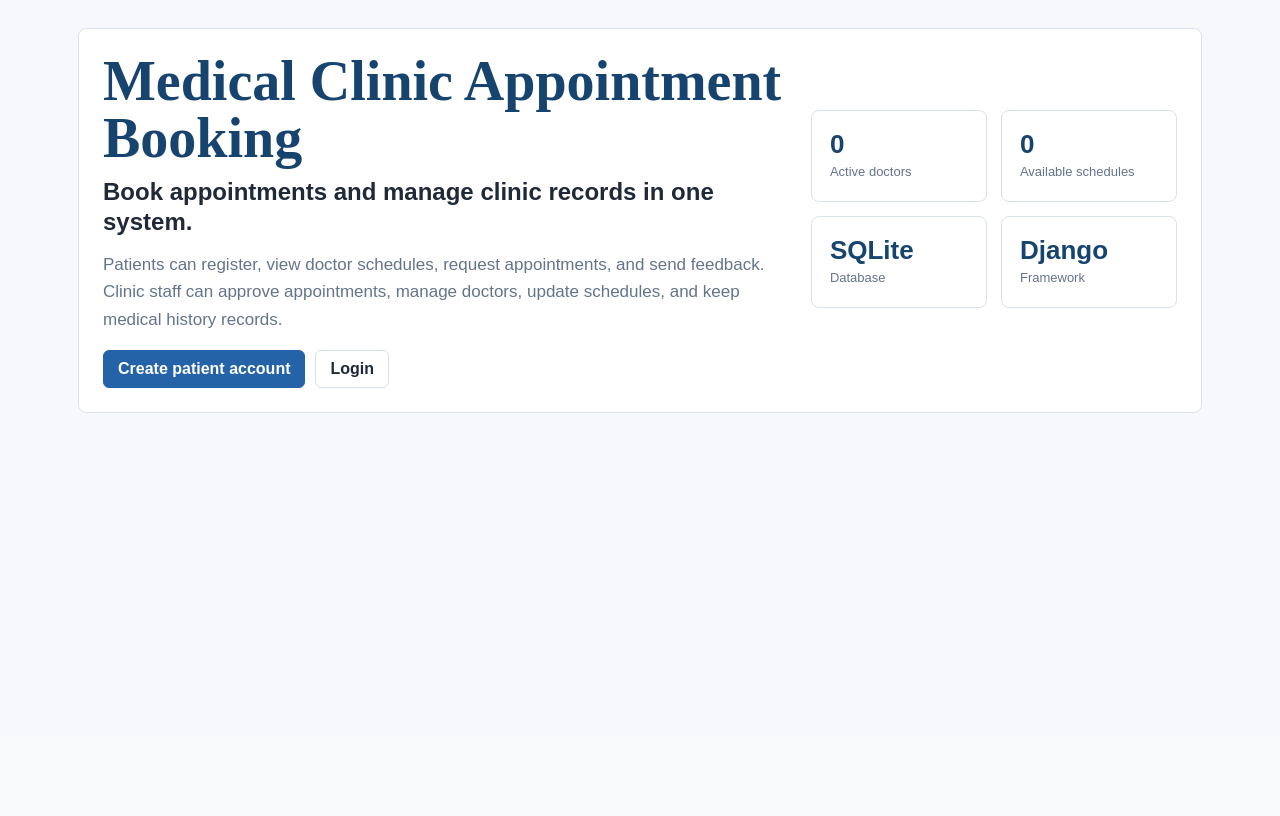
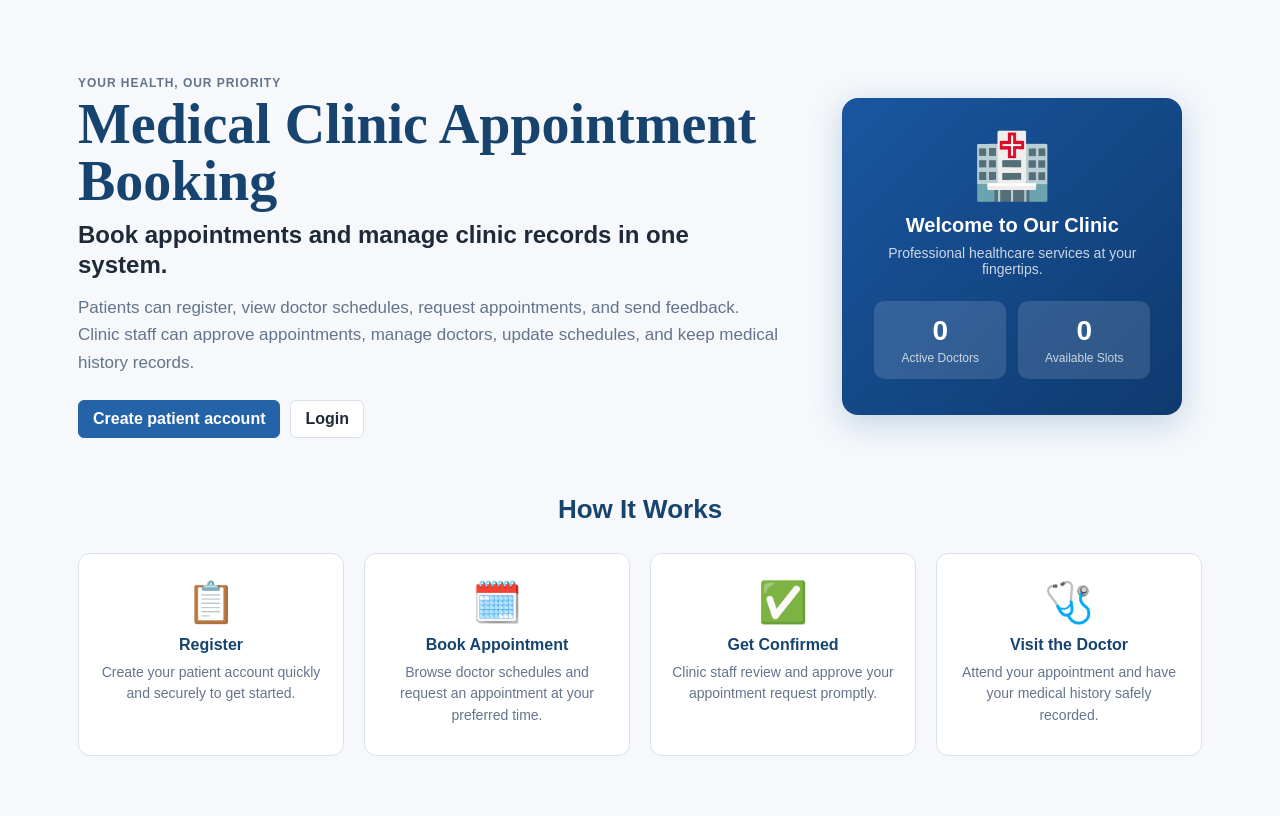
Before and after one commit to mutebisteven35-hub/ClinicAppointmentSystem, a Django app: page / in a window 1280 px wide. Shown: the part 63-879 px from the top of the page. Before the commit the page ends 476 px from the top, so only its background shows below. Run offline with Django 5.2, Linux system fonts and the light colour scheme; data that the repository does not hold is empty.

Commit message:
feat: doctor workspace, homepage redesign, password reset, hide tech stack
- Add DoctorProfile model linking User accounts to Doctor records
- Add doctor dashboard with pending requests, today's appointments, and stats
- Add doctor appointments list with approve/cancel/complete actions
- Add management command: link_doctor_user to assign users to doctors
- Redesign homepage with hero section, clinic stats card, and how-it-works grid
- Remove SQLite/Django tech stack cards from homepage
- Add password reset flow (request, email, confirm, complete) with templates
- Add Forgot password link on login page
- Update base.html nav to show doctor workspace links when logged in as doctor
- Add migration 0002_doctorprofile

```diff
--- a/appointments/urls.py
+++ b/appointments/urls.py
@@ -8,6 +8,17 @@ urlpatterns = [
     path('register/', views.register, name='register'),
     path('login/', auth_views.LoginView.as_view(template_name='registration/login.html'), name='login'),
     path('logout/', auth_views.LogoutView.as_view(), name='logout'),
+
+    # Password reset
+    path('password-reset/', auth_views.PasswordResetView.as_view(template_name='registration/password_reset.html', email_template_name='registration/password_reset_email.html', subject_template_name='registration/password_reset_subject.txt'), name='password_reset'),
+    path('password-reset/done/', auth_views.PasswordResetDoneView.as_view(template_name='registration/password_reset_done.html'), name='password_reset_done'),
+    path('password-reset/confirm/<uidb64>/<token>/', auth_views.PasswordResetConfirmView.as_view(template_name='registration/password_reset_confirm.html'), name='password_reset_confirm'),
+    path('password-reset/complete/', auth_views.PasswordResetCompleteView.as_view(template_name='registration/password_reset_complete.html'), name='password_reset_complete'),
+
+    # Doctor workspace
+    path('doctor/', views.doctor_dashboard, name='doctor_dashboard'),
+    path('doctor/appointments/', views.doctor_appointments, name='doctor_appointments'),
+    path('doctor/appointments/<int:pk>/action/', views.doctor_appointment_action, name='doctor_appointment_action'),
 
     path('dashboard/', views.patient_dashboard, name='patient_dashboard'),
     path('appointments/', views.patient_appointments, name='patient_appointments'),
--- a/appointments/views.py
+++ b/appointments/views.py
@@ -296,3 +296,76 @@ def _save_form(request, form_class, template_name, redirect_name, success_messag
     return render(request, template_name, {'form': form, 'object': instance})
 
 # Create your views here.
+
+
+def doctor_required(view_func):
+    """Allow access only to users who have a linked DoctorProfile."""
+    from .models import DoctorProfile
+
+    def wrapper(request, *args, **kwargs):
+        if not request.user.is_authenticated:
+            from django.contrib.auth.views import redirect_to_login
+            return redirect_to_login(request.get_full_path())
+        if not hasattr(request.user, 'doctor_profile'):
+            messages.error(request, 'You do not have a doctor account.')
+            return redirect('home')
+        return view_func(request, *args, **kwargs)
+    return wrapper
+
+
+@doctor_required
+def doctor_dashboard(request):
+    from .models import DoctorProfile
+    doctor = request.user.doctor_profile.doctor
+    pending = Appointment.objects.filter(doctor=doctor, status=Appointment.PENDING).select_related('patient').order_by('date', 'time')
+    today_appointments = Appointment.objects.filter(doctor=doctor, date=timezone.localdate(), status=Appointment.APPROVED).select_related('patient')
+    return render(request, 'appointments/doctor/dashboard.html', {
+        'doctor': doctor,
+        'pending': pending,
+        'pending_count': pending.count(),
+        'today_count': today_appointments.count(),
+        'today_appointments': today_appointments,
+        'total_patients': Appointment.objects.filter(doctor=doctor, status=Appointment.APPROVED).values('patient').distinct().count(),
+    })
+
+
+@doctor_required
+def doctor_appointments(request):
+    doctor = request.user.doctor_profile.doctor
+    status = request.GET.get('status', '')
+    appointments = Appointment.objects.filter(doctor=doctor).select_related('patient')
+    if status:
+        appointments = appointments.filter(status=status)
+    return render(request, 'appointments/doctor/appointments.html', {
+        'appointments': appointments,
+        'status': status,
+        'status_choices': Appointment.STATUS_CHOICES,
+        'doctor': doctor,
+    })
+
+
+@doctor_required
+def doctor_appointment_action(request, pk):
+    doctor = request.user.doctor_profile.doctor
+    appointment = get_object_or_404(Appointment, pk=pk, doctor=doctor)
+    if request.method == 'POST':
+        action = request.POST.get('action')
+        note = request.POST.get('admin_note', '').strip()
+        if action == 'approve' and appointment.status == Appointment.PENDING:
+            appointment.status = Appointment.APPROVED
+            appointment.admin_note = note
+            appointment.save(update_fields=['status', 'admin_note', 'updated_at'])
+            messages.success(request, 'Appointment approved.')
+        elif action == 'cancel' and appointment.status in [Appointment.PENDING, Appointment.APPROVED]:
+            appointment.status = Appointment.CANCELLED
+            appointment.admin_note = note
+            appointment.save(update_fields=['status', 'admin_note', 'updated_at'])
+            messages.success(request, 'Appointment cancelled.')
+        elif action == 'complete' and appointment.status == Appointment.APPROVED:
+            appointment.status = Appointment.COMPLETED
+            appointment.admin_note = note
+            appointment.save(update_fields=['status', 'admin_note', 'updated_at'])
+            messages.success(request, 'Appointment marked as completed.')
+        else:
+            messages.warning(request, 'Invalid action or appointment state.')
+    return redirect('doctor_appointments')
--- a/static/appointments/styles.css
+++ b/static/appointments/styles.css
@@ -497,3 +497,235 @@ dd {
         font-size: 20px;
     }
 }
+
+/* ── Hero Section ── */
+.hero-section {
+    display: grid;
+    grid-template-columns: minmax(0, 1.3fr) minmax(280px, 0.7fr);
+    gap: 40px;
+    align-items: center;
+    padding: 48px 0 40px;
+}
+
+.hero-actions {
+    margin-top: 24px;
+}
+
+.hero-visual {
+    display: flex;
+    justify-content: center;
+}
+
+.hospital-card {
+    background: linear-gradient(135deg, #1a56a0 0%, #0e3a6e 100%);
+    color: #fff;
+    border-radius: 16px;
+    padding: 36px 32px;
+    text-align: center;
+    box-shadow: 0 8px 32px rgba(37, 99, 168, 0.25);
+    width: 100%;
+    max-width: 340px;
+}
+
+.hospital-icon {
+    font-size: 64px;
+    margin-bottom: 16px;
+    line-height: 1;
+}
+
+.hospital-card h3 {
+    margin: 0 0 8px;
+    color: #fff;
+    font-size: 20px;
+}
+
+.hospital-card p {
+    color: rgba(255,255,255,0.78);
+    font-size: 14px;
+    margin: 0 0 24px;
+}
+
+.clinic-stats {
+    display: grid;
+    grid-template-columns: 1fr 1fr;
+    gap: 12px;
+    margin-top: 8px;
+}
+
+.clinic-stat {
+    background: rgba(255,255,255,0.13);
+    border-radius: 10px;
+    padding: 14px 10px;
+}
+
+.clinic-stat-number {
+    display: block;
+    font-size: 28px;
+    font-weight: 700;
+    color: #fff;
+}
+
+.clinic-stat-label {
+    display: block;
+    font-size: 12px;
+    color: rgba(255,255,255,0.75);
+    margin-top: 4px;
+}
+
+/* ── Features Section ── */
+.features-section {
+    padding: 16px 0 32px;
+}
+
+.features-title {
+    text-align: center;
+    color: var(--accent-dark);
+    font-size: 26px;
+    margin-bottom: 28px;
+}
+
+.features-grid {
+    display: grid;
+    grid-template-columns: repeat(4, minmax(0, 1fr));
+    gap: 20px;
+}
+
+.feature-card {
+    background: #fff;
+    border: 1px solid var(--line);
+    border-radius: 12px;
+    padding: 28px 20px;
+    text-align: center;
+    transition: box-shadow 0.2s;
+}
+
+.feature-card:hover {
+    box-shadow: 0 4px 16px rgba(37,99,168,0.1);
+}
+
+.feature-icon {
+    font-size: 40px;
+    margin-bottom: 14px;
+    line-height: 1;
+}
+
+.feature-card h3 {
+    margin: 0 0 8px;
+    color: var(--accent-dark);
+    font-size: 16px;
+}
+
+.feature-card p {
+    color: var(--muted);
+    font-size: 14px;
+    margin: 0;
+    line-height: 1.55;
+}
+
+@media (max-width: 860px) {
+    .hero-section {
+        grid-template-columns: 1fr;
+        padding: 28px 0 24px;
+    }
+
+    .features-grid {
+        grid-template-columns: repeat(2, minmax(0, 1fr));
+    }
+
+    .hospital-card {
+        max-width: 100%;
+    }
+}
+
+@media (max-width: 560px) {
+    .features-grid {
+        grid-template-columns: 1fr;
+    }
+}
+
+/* ── Doctor Dashboard ── */
+.stat-card {
+    background: #fff;
+    border: 1px solid var(--line);
+    border-radius: 12px;
+    padding: 28px 24px;
+    text-align: center;
+}
+
+.stat-number {
+    display: block;
+    font-size: 40px;
+    font-weight: 700;
+    color: var(--accent);
+}
+
+.stat-label {
+    display: block;
+    font-size: 13px;
+    color: var(--muted);
+    margin-top: 6px;
+}
+
+.summary-grid.three {
+    display: grid;
+    grid-template-columns: repeat(3, minmax(0, 1fr));
+    gap: 20px;
+    margin-bottom: 28px;
+}
+
+.button.small {
+    font-size: 13px;
+    padding: 6px 12px;
+}
+
+.button.danger {
+    background: #dc2626;
+    color: #fff;
+    border-color: #dc2626;
+}
+
+.button.danger:hover {
+    background: #b91c1c;
+    border-color: #b91c1c;
+}
+
+.badge {
+    display: inline-block;
+    padding: 3px 10px;
+    border-radius: 99px;
+    font-size: 12px;
+    font-weight: 600;
+    text-transform: capitalize;
+}
+
+.badge.pending   { background: #fef3c7; color: #92400e; }
+.badge.approved  { background: #d1fae5; color: #065f46; }
+.badge.cancelled { background: #fee2e2; color: #991b1b; }
+.badge.completed { background: #e0e7ff; color: #3730a3; }
+
+.section-heading.compact {
+    margin-bottom: 16px;
+}
+
+.inline-filter {
+    display: flex;
+    align-items: center;
+    gap: 8px;
+    flex-wrap: wrap;
+}
+
+.empty {
+    text-align: center;
+    padding: 32px;
+    color: var(--muted);
+}
+
+.table-wrap {
+    overflow-x: auto;
+}
+
+@media (max-width: 700px) {
+    .summary-grid.three {
+        grid-template-columns: 1fr;
+    }
+}
--- a/templates/appointments/base.html
+++ b/templates/appointments/base.html
@@ -22,6 +22,9 @@
                     <a href="{% url 'staff_schedules' %}">Schedules</a>
                     <a href="{% url 'staff_medical_history' %}">History</a>
                     <a href="{% url 'staff_feedback' %}">Feedback</a>
+                {% elif user.doctor_profile %}
+                    <a href="{% url 'doctor_dashboard' %}">Dashboard</a>
+                    <a href="{% url 'doctor_appointments' %}">Appointments</a>
                 {% else %}
                     <a href="{% url 'patient_dashboard' %}">Dashboard</a>
                     <a href="{% url 'book_appointment' %}">Book</a>
--- a/templates/appointments/home.html
+++ b/templates/appointments/home.html
@@ -3,32 +3,58 @@
 {% block title %}Clinic Appointment System{% endblock %}
 
 {% block content %}
-<section class="panel split-panel">
-    <div>
+<section class="hero-section">
+    <div class="hero-content">
+        <p class="eyebrow">Your Health, Our Priority</p>
         <h1 class="home-main-title">Medical Clinic Appointment Booking</h1>
         <p class="home-subtitle">Book appointments and manage clinic records in one system.</p>
         <p class="lead">Patients can register, view doctor schedules, request appointments, and send feedback. Clinic staff can approve appointments, manage doctors, update schedules, and keep medical history records.</p>
-        <div class="actions">
+        <div class="actions hero-actions">
             <a class="button primary" href="{% url 'register' %}">Create patient account</a>
             <a class="button" href="{% url 'login' %}">Login</a>
         </div>
     </div>
-    <div class="summary-grid">
-        <div class="stat-card">
-            <span class="stat-number">{{ doctor_count }}</span>
-            <span class="stat-label">Active doctors</span>
+    <div class="hero-visual">
+        <div class="hospital-card">
+            <div class="hospital-icon">🏥</div>
+            <h3>Welcome to Our Clinic</h3>
+            <p>Professional healthcare services at your fingertips.</p>
+            <div class="clinic-stats">
+                <div class="clinic-stat">
+                    <span class="clinic-stat-number">{{ doctor_count }}</span>
+                    <span class="clinic-stat-label">Active Doctors</span>
+                </div>
+                <div class="clinic-stat">
+                    <span class="clinic-stat-number">{{ schedule_count }}</span>
+                    <span class="clinic-stat-label">Available Slots</span>
+                </div>
+            </div>
         </div>
-        <div class="stat-card">
-            <span class="stat-number">{{ schedule_count }}</span>
-            <span class="stat-label">Available schedules</span>
+    </div>
+</section>
+
+<section class="features-section">
+    <h2 class="features-title">How It Works</h2>
+    <div class="features-grid">
+        <div class="feature-card">
+            <div class="feature-icon">📋</div>
+            <h3>Register</h3>
+            <p>Create your patient account quickly and securely to get started.</p>
         </div>
-        <div class="stat-card">
-            <span class="stat-number">SQLite</span>
-            <span class="stat-label">Database</span>
+        <div class="feature-card">
+            <div class="feature-icon">🗓️</div>
+            <h3>Book Appointment</h3>
+            <p>Browse doctor schedules and request an appointment at your preferred time.</p>
         </div>
-        <div class="stat-card">
-            <span class="stat-number">Django</span>
-            <span class="stat-label">Framework</span>
+        <div class="feature-card">
+            <div class="feature-icon">✅</div>
+            <h3>Get Confirmed</h3>
+            <p>Clinic staff review and approve your appointment request promptly.</p>
+        </div>
+        <div class="feature-card">
+            <div class="feature-icon">🩺</div>
+            <h3>Visit the Doctor</h3>
+            <p>Attend your appointment and have your medical history safely recorded.</p>
         </div>
     </div>
 </section>
--- a/templates/registration/login.html
+++ b/templates/registration/login.html
@@ -10,6 +10,9 @@
         {% include 'appointments/partials_form_fields.html' %}
         <button class="button primary" type="submit">Login</button>
     </form>
+    <p class="muted" style="margin-top:12px;">
+        <a href="{% url 'password_reset' %}">Forgot your password?</a>
+    </p>
     <p class="muted">No patient account yet? <a href="{% url 'register' %}">Register here</a>.</p>
 </section>
 {% endblock %}
--- /dev/null
+++ b/templates/registration/password_reset_subject.txt
@@ -0,0 +1 @@
+Password Reset Request — Clinic Appointment System
```
Also changed, not shown: appointments/management/commands/link_doctor_user.py (added, +67 -0 lines), appointments/models.py (+9 -0 lines), templates/appointments/doctor/appointments.html (added, +78 -0 lines), templates/appointments/doctor/dashboard.html (added, +108 -0 lines), templates/registration/password_reset.html (added, +16 -0 lines), templates/registration/password_reset_complete.html (added, +11 -0 lines), templates/registration/password_reset_confirm.html (added, +18 -0 lines), templates/registration/password_reset_done.html (added, +11 -0 lines), templates/registration/password_reset_email.html (added, +12 -0 lines), appointments/migrations/0002_doctorprofile.py (added).
